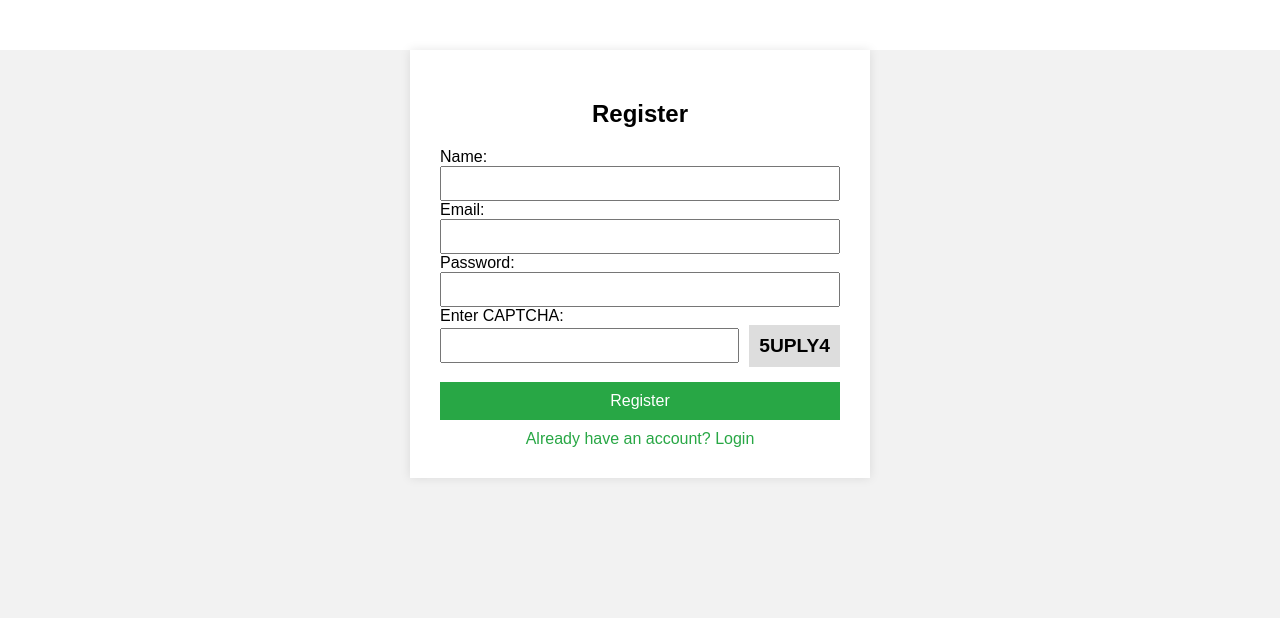
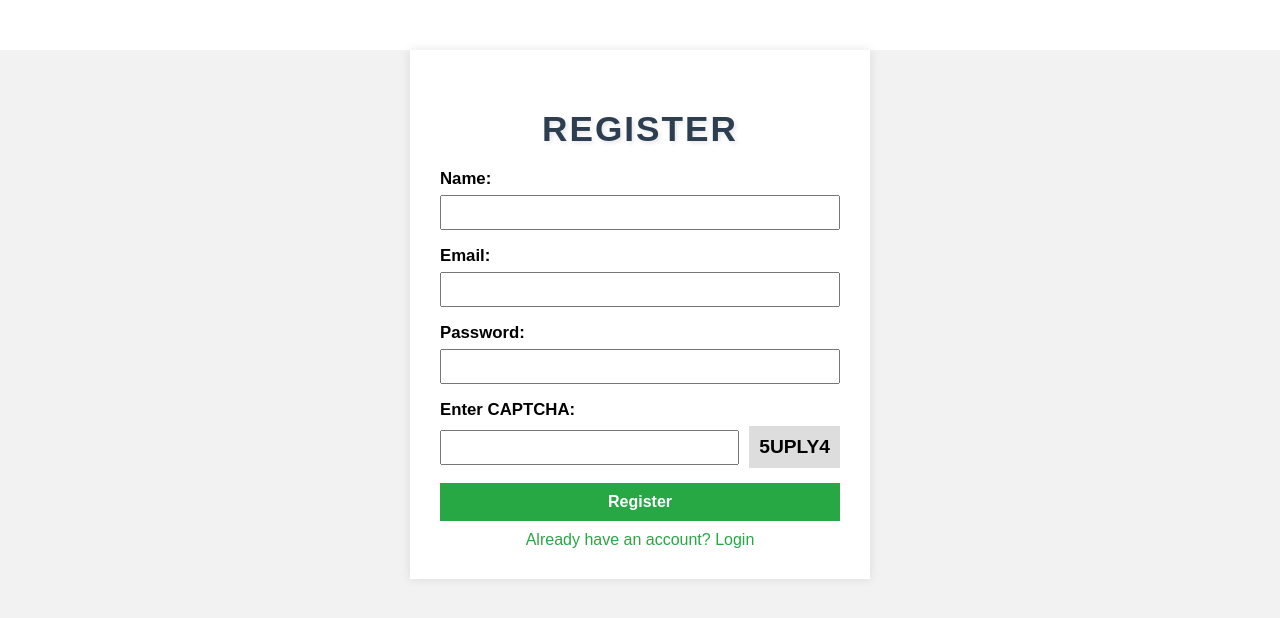
Before and after one commit to shreyakj22/waste-to-needs, a React (Create React App) app in the folder frontend-donorss/: page / in a window 1280 px wide. Both pictures are taken after a click on the element "Don't have an account? Register". Shown: the top 618 px of the page. Built offline with nearby package versions, Linux system fonts and the light colour scheme.

Commit message:
made changes in loginpage

```diff
--- a/frontend-donorss/src/AuthPage.js
+++ b/frontend-donorss/src/AuthPage.js
@@ -80,7 +80,7 @@ export default function AuthPage({ setCurrentPage }) {
               letterSpacing: "2px",
               textShadow: "2px 2px 4px rgba(0,0,0,0.1)"
             }}>
-              Waste to Need
+              waste-2-need
             </h2>
             <p style={{
               textAlign: "center",
@@ -93,7 +93,7 @@ export default function AuthPage({ setCurrentPage }) {
               Please sign in to continue
             </p>
             <form onSubmit={validateLogin}>
-              <label>Email:</label>
+              <label style={{ fontWeight: "bold", fontSize: "1.05em", paddingBottom: 6, display: "block" }}>Email:</label>
               <input
                 type="email"
                 value={loginEmail}
@@ -102,7 +102,7 @@ export default function AuthPage({ setCurrentPage }) {
                 style={{ width: "100%", padding: 8, boxSizing: "border-box" }}
               />
 
-              <label style={{ marginTop: 10 }}>Password:</label>
+              <label style={{ fontWeight: "bold", fontSize: "1.05em", marginTop: 16, paddingBottom: 6, display: "block" }}>Password:</label>
               <input
                 type="password"
                 value={loginPassword}
@@ -111,7 +111,7 @@ export default function AuthPage({ setCurrentPage }) {
                 style={{ width: "100%", padding: 8, boxSizing: "border-box" }}
               />
 
-              <label style={{ marginTop: 10 }}>Enter CAPTCHA:</label>
+              <label style={{ fontWeight: "bold", fontSize: "1.05em", marginTop: 16, paddingBottom: 6, display: "block" }}>Enter CAPTCHA:</label>
               <div style={{ display: "flex", alignItems: "center" }}>
                 <input
                   type="text"
@@ -144,6 +144,7 @@ export default function AuthPage({ setCurrentPage }) {
                   color: "#fff",
                   fontSize: 16,
                   cursor: "pointer",
+                  fontWeight: "bold"
                 }}
                 onMouseOver={(e) =>
                   (e.target.style.backgroundColor = "#1e7e34")
@@ -185,9 +186,20 @@ export default function AuthPage({ setCurrentPage }) {
 
         {view === "register" && (
           <>
-            <h2 style={{ textAlign: "center", marginBottom: 20 }}>Register</h2>
+            <h2 style={{
+              textAlign: "center",
+              marginBottom: 20,
+              fontSize: "2.2em",
+              fontWeight: "700",
+              color: "#2c3e50",
+              textTransform: "uppercase",
+              letterSpacing: "2px",
+              textShadow: "2px 2px 4px rgba(0,0,0,0.1)"
+            }}>
+              Register
+            </h2>
             <form onSubmit={validateRegister}>
-              <label>Name:</label>
+              <label style={{ fontWeight: "bold", fontSize: "1.05em", paddingBottom: 6, display: "block" }}>Name:</label>
               <input
                 type="text"
                 value={registerName}
@@ -196,7 +208,7 @@ export default function AuthPage({ setCurrentPage }) {
                 style={{ width: "100%", padding: 8, boxSizing: "border-box" }}
               />
 
-              <label style={{ marginTop: 10 }}>Email:</label>
+              <label style={{ fontWeight: "bold", fontSize: "1.05em", marginTop: 16, paddingBottom: 6, display: "block" }}>Email:</label>
               <input
                 type="email"
                 value={registerEmail}
@@ -205,7 +217,7 @@ export default function AuthPage({ setCurrentPage }) {
                 style={{ width: "100%", padding: 8, boxSizing: "border-box" }}
               />
 
-              <label style={{ marginTop: 10 }}>Password:</label>
+              <label style={{ fontWeight: "bold", fontSize: "1.05em", marginTop: 16, paddingBottom: 6, display: "block" }}>Password:</label>
               <input
                 type="password"
                 value={registerPassword}
@@ -214,7 +226,7 @@ export default function AuthPage({ setCurrentPage }) {
                 style={{ width: "100%", padding: 8, boxSizing: "border-box" }}
               />
 
-              <label style={{ marginTop: 10 }}>Enter CAPTCHA:</label>
+              <label style={{ fontWeight: "bold", fontSize: "1.05em", marginTop: 16, paddingBottom: 6, display: "block" }}>Enter CAPTCHA:</label>
               <div style={{ display: "flex", alignItems: "center" }}>
                 <input
                   type="text"
@@ -247,6 +259,7 @@ export default function AuthPage({ setCurrentPage }) {
                   color: "#fff",
                   fontSize: 16,
                   cursor: "pointer",
+                  fontWeight: "bold"
                 }}
                 onMouseOver={(e) =>
                   (e.target.style.backgroundColor = "#1e7e34")
```
